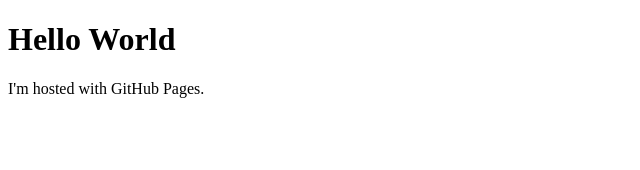
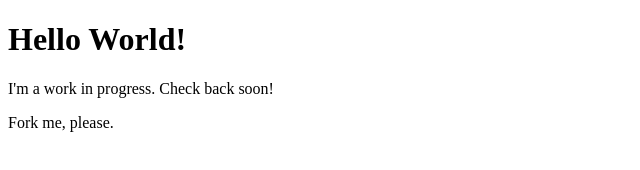
Before and after one commit to mereastew/mereastew.github.io, a plain HTML site: page index.html in a window 1280 px wide. Shown: the whole page, without its empty margins (0-640 px from the left). Drawn offline with Linux system fonts and the light colour scheme.

Commit message:
work in progress edit

```diff
--- a/index.html
+++ b/index.html
@@ -1,7 +1,8 @@
 <!DOCTYPE html>
 <html>
 <body>
-<h1>Hello World</h1>
-<p>I'm hosted with GitHub Pages.</p>
+<h1>Hello World!</h1>
+<p>I'm a work in progress. Check back soon! </p>
+<p>Fork me, please.</p>
 </body>
 </html>
```
